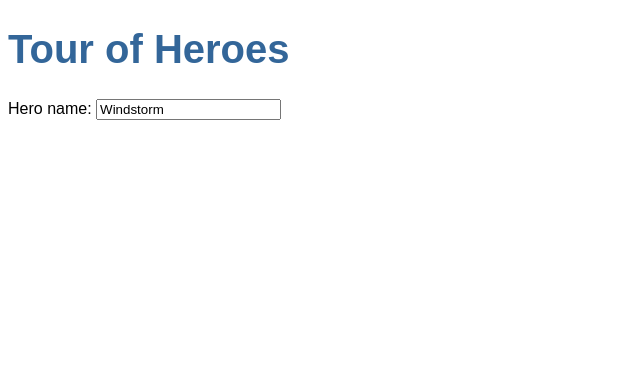
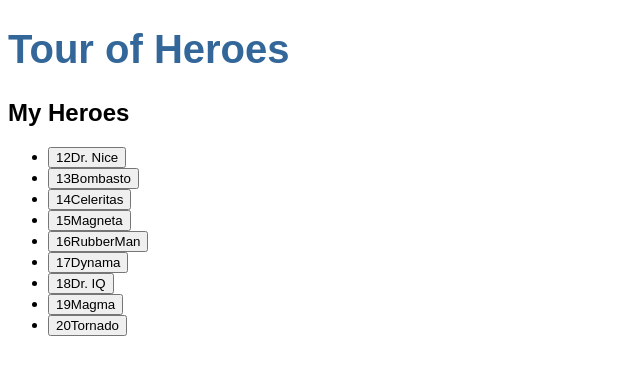
Before and after one commit to CaptCap/angular-tour-of-heroes, an Angular app: page / in a window 1280 px wide. Shown: the top 374 px of the page, without its empty margins (0-640 px from the left). Built offline with nearby package versions, Linux system fonts and the light colour scheme.

Commit message:
mock heroes and *ngFor added

```diff
--- a/src/app/heroes/heroes.component.html
+++ b/src/app/heroes/heroes.component.html
@@ -1,7 +1,17 @@
 <!-- <h2>{{hero.name | uppercase }} Details</h2>
 <div><span>id: </span>{{hero.id}}</div>
-<div><span>name: </span>{{hero.name}}</div> -->
+<div><span>name: </span>{{hero.name}}</div>
 <div>
     <label for="name">Hero name: </label>
     <input id="name" [(ngModel)]="hero.name" placeholder="name">
-  </div>
+  </div> -->
+
+  <h2>My Heroes</h2>
+<ul class="heroes">
+  <li *ngFor="let hero of heroes">
+    <button type="button">
+      <span class="badge">{{hero.id}}</span>
+      <span class="name">{{hero.name}}</span>
+    </button>
+  </li>
+</ul>
--- a/src/app/heroes/heroes.component.ts
+++ b/src/app/heroes/heroes.component.ts
@@ -1,5 +1,6 @@
 import { Component } from '@angular/core';
 import { Hero } from '../hero';
+import { HEROES } from '../mock-heroes';
 
 @Component({
   selector: 'app-heroes',
@@ -8,8 +9,6 @@ import { Hero } from '../hero';
 })
 export class HeroesComponent {
 
-  hero: Hero = {
-    id: 1,
-    name: 'Windstorm'
-  };
+
+  heroes = HEROES;
 }
--- /dev/null
+++ b/src/app/mock-heroes.ts
@@ -0,0 +1,13 @@
+import { Hero } from './hero';
+
+export const HEROES: Hero[] = [
+  { id: 12, name: 'Dr. Nice' },
+  { id: 13, name: 'Bombasto' },
+  { id: 14, name: 'Celeritas' },
+  { id: 15, name: 'Magneta' },
+  { id: 16, name: 'RubberMan' },
+  { id: 17, name: 'Dynama' },
+  { id: 18, name: 'Dr. IQ' },
+  { id: 19, name: 'Magma' },
+  { id: 20, name: 'Tornado' }
+];
```
